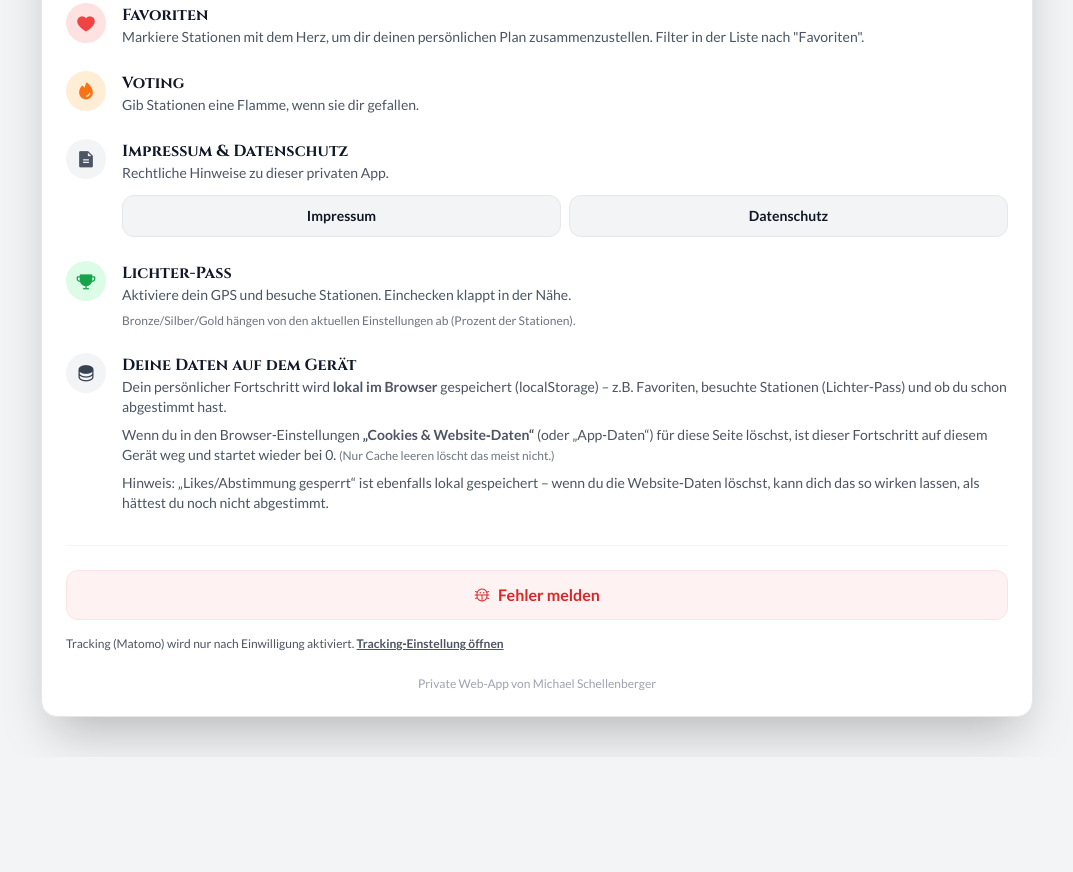
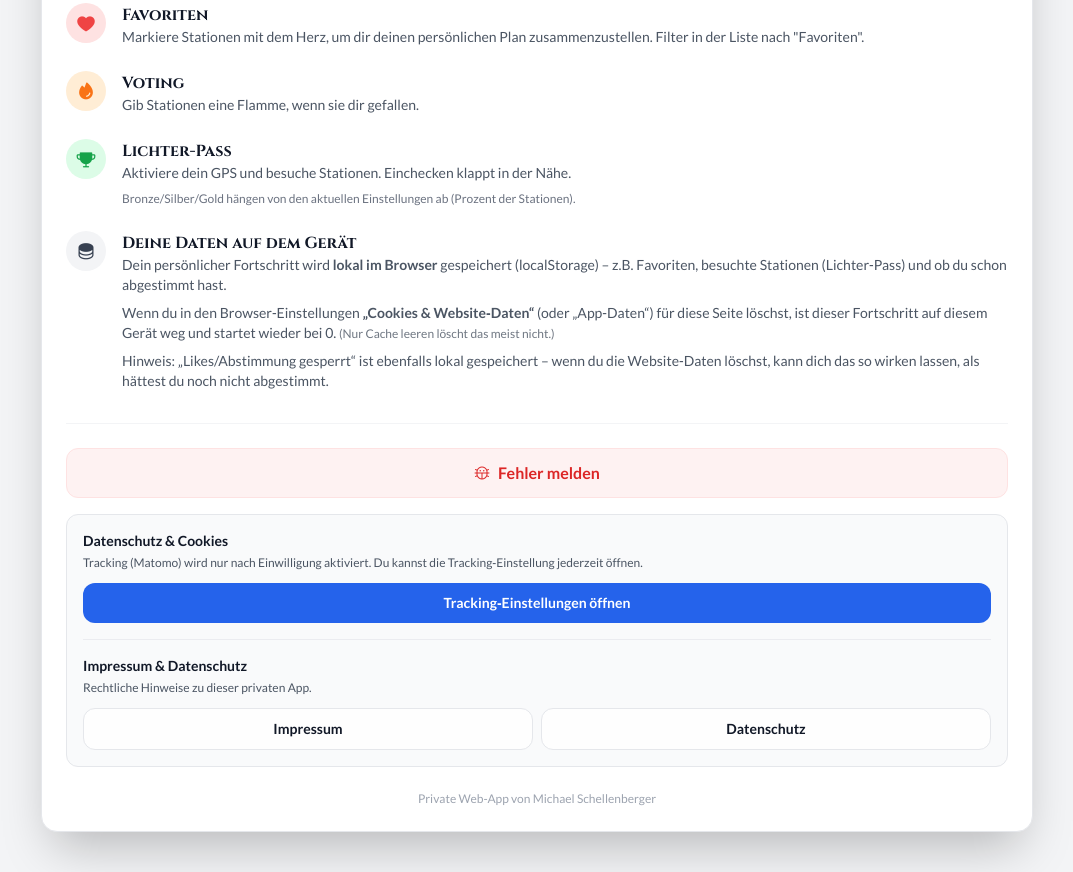
Before and after one commit to Schello805/Lichternacht, a website: page help.html in a window 1280 px wide. Shown: the part 321-1193 px from the top of the page, without its empty margins (103-1176 px from the left). Before the commit the page ends 1078 px from the top, so only its background shows below. Drawn offline with nearby package versions, Linux system fonts and the light colour scheme.

Commit message:
help: legal links under cookie hint

```diff
--- a/help.html
+++ b/help.html
@@ -78,26 +78,6 @@
                 </div>
 
 	                <div class="flex gap-4">
-                    <div class="w-10 h-10 rounded-full bg-gray-100 flex items-center justify-center flex-shrink-0 text-gray-600 dark:bg-gray-700 dark:text-gray-200">
-                        <i class="ph-fill ph-file-text text-xl"></i>
-                    </div>
-                    <div class="w-full">
-                        <h2 class="font-bold text-gray-900 dark:text-white">Impressum & Datenschutz</h2>
-                        <p class="text-sm text-gray-600 dark:text-gray-400">Rechtliche Hinweise zu dieser privaten App.</p>
-                        <div class="flex gap-2 mt-3">
-                            <a href="./impressum.html"
-                                class="flex-1 text-center bg-gray-100 dark:bg-gray-700 text-gray-900 dark:text-gray-100 py-2.5 rounded-xl font-bold text-sm border border-gray-200 dark:border-gray-600">
-                                Impressum
-                            </a>
-                            <a href="./datenschutz.html"
-                                class="flex-1 text-center bg-gray-100 dark:bg-gray-700 text-gray-900 dark:text-gray-100 py-2.5 rounded-xl font-bold text-sm border border-gray-200 dark:border-gray-600">
-                                Datenschutz
-                            </a>
-                        </div>
-                    </div>
-                </div>
-
-                <div class="flex gap-4">
 	                    <div class="w-10 h-10 rounded-full bg-green-100 flex items-center justify-center flex-shrink-0 text-green-600">
 	                        <i class="ph-fill ph-trophy text-xl"></i>
 	                    </div>
@@ -136,10 +116,34 @@
 	                    <i class="ph ph-bug"></i> Fehler melden
 	                </a>
 
-                    <div class="mt-4 text-left text-xs text-gray-600 dark:text-gray-300">
-                        Tracking (Matomo) wird nur nach Einwilligung aktiviert.
-                        <a href="./index.html?cookies=1" class="underline font-bold">Tracking‑Einstellung öffnen</a>
+	                    <div class="mt-4 p-4 rounded-xl bg-gray-50 dark:bg-gray-700/40 border border-gray-200 dark:border-gray-600 text-left">
+	                        <div class="font-bold text-sm text-gray-900 dark:text-white">Datenschutz & Cookies</div>
+	                        <div class="text-xs text-gray-600 dark:text-gray-300 mt-1">
+	                            Tracking (Matomo) wird nur nach Einwilligung aktiviert. Du kannst die Tracking‑Einstellung jederzeit öffnen.
 	                        </div>
+	                        <a href="./index.html?cookies=1"
+	                            class="inline-flex items-center justify-center gap-2 mt-3 w-full bg-blue-600 text-white py-2.5 rounded-xl font-bold text-sm">
+	                            Tracking‑Einstellungen öffnen
+	                        </a>
+
+	                        <div class="mt-4 pt-4 border-t border-gray-200/70 dark:border-gray-600/70">
+	                            <div class="font-bold text-sm text-gray-900 dark:text-white">Impressum & Datenschutz</div>
+	                            <div class="text-xs text-gray-600 dark:text-gray-300 mt-1">
+	                                Rechtliche Hinweise zu dieser privaten App.
+	                            </div>
+	                            <div class="flex gap-2 mt-3">
+	                                <a href="./impressum.html"
+	                                    class="flex-1 text-center bg-white/80 dark:bg-gray-800/60 text-gray-900 dark:text-gray-100 py-2.5 rounded-xl font-bold text-sm border border-gray-200 dark:border-gray-600">
+	                                    Impressum
+	                                </a>
+	                                <a href="./datenschutz.html"
+	                                    class="flex-1 text-center bg-white/80 dark:bg-gray-800/60 text-gray-900 dark:text-gray-100 py-2.5 rounded-xl font-bold text-sm border border-gray-200 dark:border-gray-600">
+	                                    Datenschutz
+	                                </a>
+	                            </div>
+	                        </div>
+	                    </div>
+
 	                    <p class="text-xs text-gray-400 mt-6">Private Web-App von Michael Schellenberger</p>
 	                </div>
             </main>
```
Also changed, not shown: dist/output.css. Lines whose indentation alone changed are shown as unchanged.
